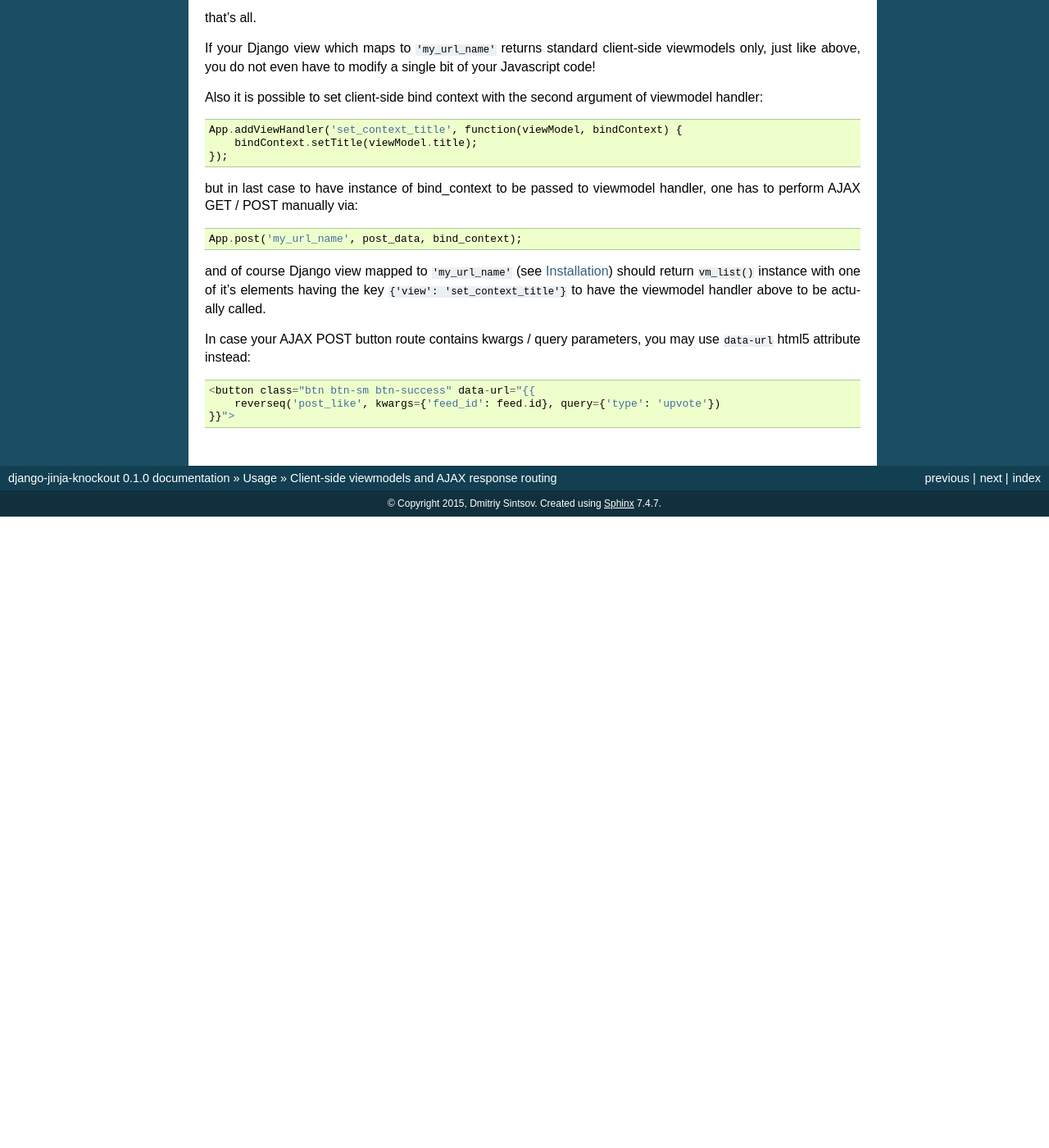
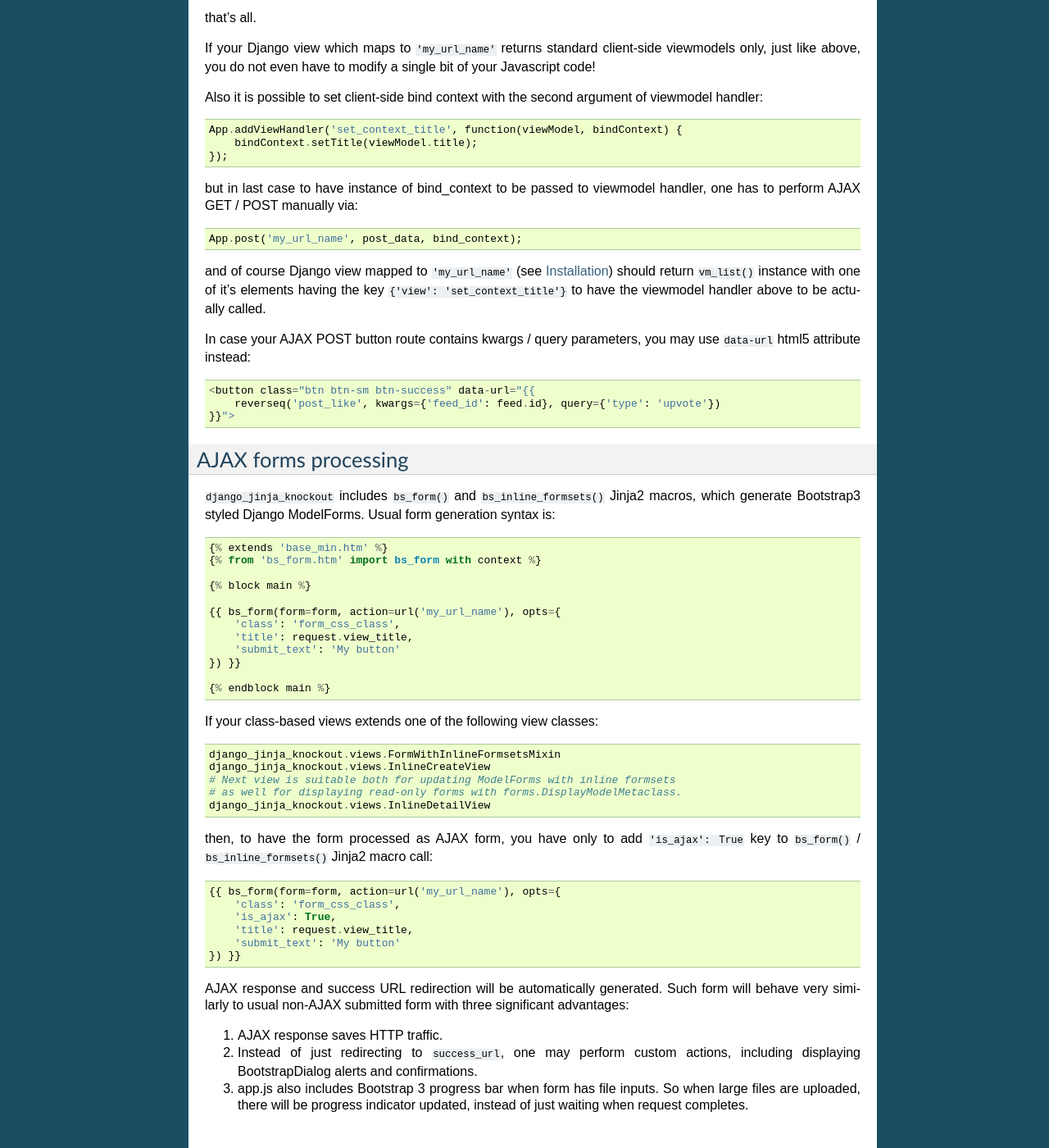
Before and after one commit to Dmitri-Sintsov/django-jinja-knockout, a Sphinx documentation site: the page built from docs/viewmodels.rst, in a window 1280 px wide and 1400 px high, scrolled down 4029 px. Shown: the whole window at 82% size. Built offline with Sphinx 7.4.7, drawn with Linux system fonts in a browser that asks for light colours; before the commit the page ends 4659 px from its top, so only the background shows below that; some of the changed text lies outside the part shown.

Commit message:
Updated documentation. Small improvement in context_processors.py.

```diff
--- a/INSTALLATION.rst
+++ b/INSTALLATION.rst
@@ -102,7 +102,8 @@ If you want to use built-in App.get() / App.post() functionality, which dispatch
     class TemplateContextProcessor(BaseContextProcessor):
 
         CLIENT_ROUTES = (
-            ('my_url_name', False),
+            # Second element of each tuple defines whether client-side route should be available to anonymous users.
+            ('my_url_name', True),
         )
 
 
--- a/docs/usage.rst
+++ b/docs/usage.rst
@@ -7,4 +7,5 @@ Contents:
 .. toctree::
    :maxdepth: 2
 
+   macros
    viewmodels
--- a/docs/viewmodels.rst
+++ b/docs/viewmodels.rst
@@ -198,7 +198,7 @@ register AJAX client-side route in ``context_processors.py``::
     class TemplateContextProcessor(BaseContextProcessor):
 
         CLIENT_ROUTES = (
-            ('my_url_name', False),
+            ('my_url_name', True),
         )
 
 
@@ -246,3 +246,48 @@ instead::
     <button class="btn btn-sm btn-success" data-url="{{
         reverseq('post_like', kwargs={'feed_id': feed.id}, query={'type': 'upvote'})
     }}">
+
+AJAX forms processing
+---------------------
+``django_jinja_knockout`` includes ``bs_form()`` and ``bs_inline_formsets()`` Jinja2 macros, which generate Bootstrap3
+styled Django ModelForms. Usual form generation syntax is::
+
+    {% extends 'base_min.htm' %}
+    {% from 'bs_form.htm' import bs_form with context %}
+
+    {% block main %}
+
+    {{ bs_form(form=form, action=url('my_url_name'), opts={
+        'class': 'form_css_class',
+        'title': request.view_title,
+        'submit_text': 'My button'
+    }) }}
+
+    {% endblock main %}
+
+If your class-based views extends one of the following view classes::
+
+    django_jinja_knockout.views.FormWithInlineFormsetsMixin
+    django_jinja_knockout.views.InlineCreateView
+    # Next view is suitable both for updating ModelForms with inline formsets
+    # as well for displaying read-only forms with forms.DisplayModelMetaclass.
+    django_jinja_knockout.views.InlineDetailView
+
+then, to have the form processed as AJAX form, you have only to add ``'is_ajax': True`` key to ``bs_form()`` /
+``bs_inline_formsets()`` Jinja2 macro call::
+
+    {{ bs_form(form=form, action=url('my_url_name'), opts={
+        'class': 'form_css_class',
+        'is_ajax': True,
+        'title': request.view_title,
+        'submit_text': 'My button'
+    }) }}
+
+AJAX response and success URL redirection will be automatically generated. Such form will behave very similarly to
+usual non-AJAX submitted form with three significant advantages:
+
+1. AJAX response saves HTTP traffic.
+2. Instead of just redirecting to ``success_url``, one may perform custom actions, including displaying BootstrapDialog
+   alerts and confirmations.
+3. app.js also includes Bootstrap 3 progress bar when form has file inputs. So when large files are uploaded, there
+   will be progress indicator updated, instead of just waiting when request completes.
```
Also changed, not shown: docs/macros.rst (added, +58 -0 lines), 1 other file.
